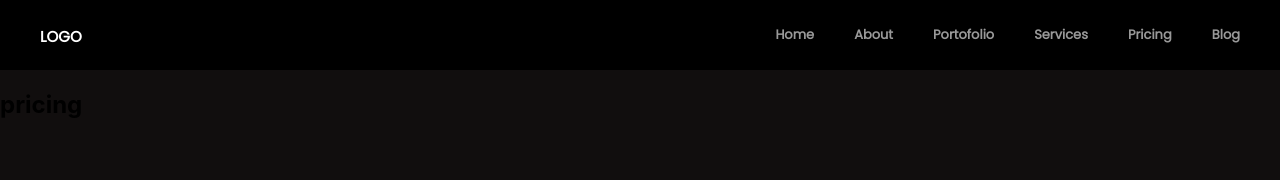
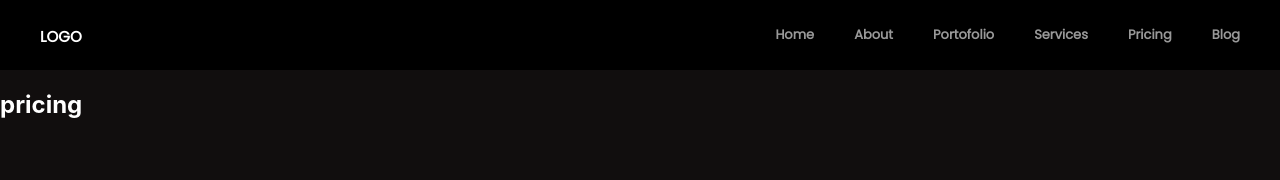
Before and after one commit to dikyriz/landing-page1, a React (Create React App) app: page /pricing in a window 1280 px wide. Shown: the top 180 px of the page. Built offline with nearby package versions, Linux system fonts and the light colour scheme.

Commit message:
add style pricing

```diff
--- a/src/App.css
+++ b/src/App.css
@@ -416,3 +416,7 @@
 .card-services li:last-child{
   margin: 0;
 }
+
+.section-pricing {
+  color: #fff;
+}
```
